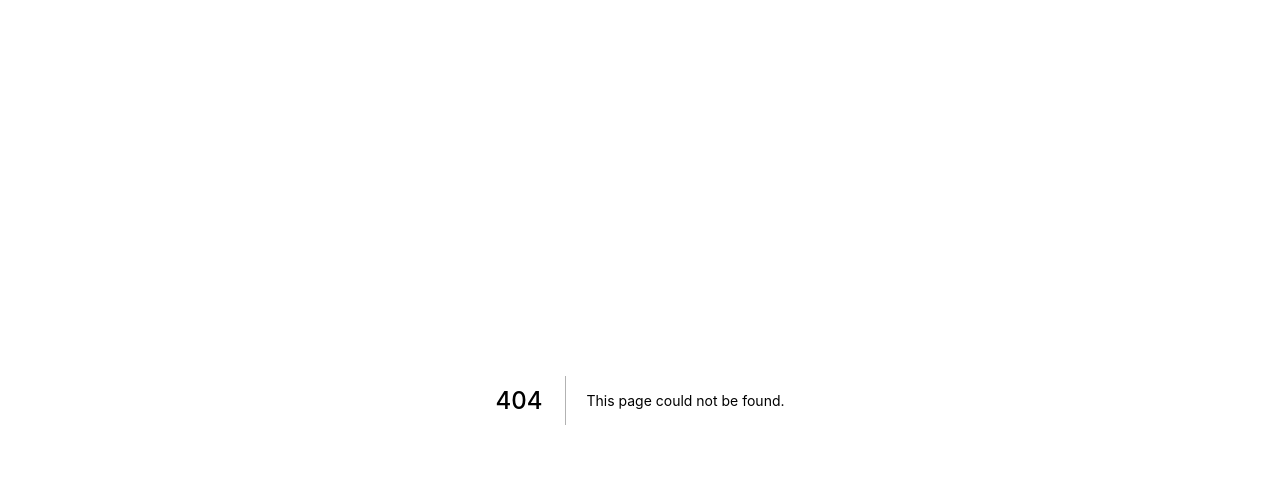
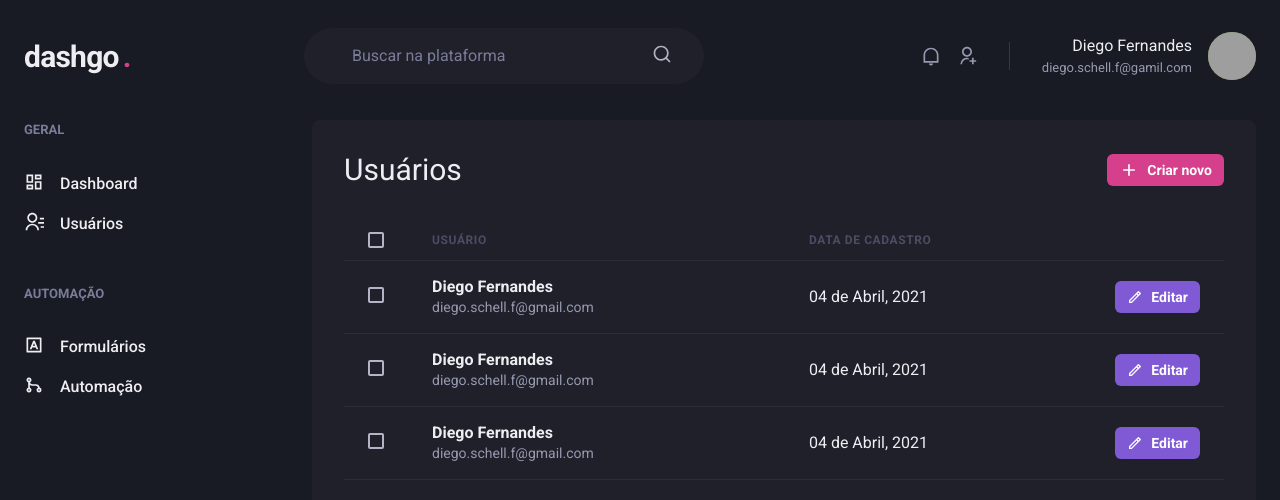
Before and after one commit to marciovz/ignite-reactjs-dashgo, a Next.js app: page /users in a window 1280 px wide. Before the commit this address had no page. Shown: the top 500 px of the page. Built offline with nearby package versions, Linux system fonts and the light colour scheme; grey boxes are pictures that could not be loaded.

Commit message:
Implementado a página de listagem de usuários

```diff
--- /dev/null
+++ b/src/pages/users/index.tsx
@@ -0,0 +1,124 @@
+import { Box, Flex, Heading, Button, Checkbox, Icon, Text, Table, Thead, Tr, Th, Tbody, Td }
+  from '@chakra-ui/react';
+import { RiAddLine, RiPencilLine } from 'react-icons/ri';
+
+import { Header } from '../../components/Header';
+import { Sidebar } from '../../components/Sidebar';
+
+
+export default function UserList() {
+  return (
+    <Box>
+      <Header />
+
+      <Flex w="100%" my="6" maxWidth={1480} mx="auto" px="6">
+        <Sidebar />
+
+        <Box flex="1" borderRadius={8}  bg="gray.800" p="8">
+          <Flex mb="8" justify="space-between" align="center" >
+            <Heading size="lg" fontWeight="normal">Usuários</Heading>
+
+            <Button
+              as="a"
+              size="sm"
+              fontSize="sm"
+              colorScheme="pink"
+              leftIcon={<Icon as={RiAddLine} fontSize="20" />}
+            >
+              Criar novo
+            </Button>
+          </Flex>
+
+          <Table colorScheme="whiteAlpha">
+            <Thead>
+              <Tr>
+                <Th px="6" color="gray.300" width="8">
+                  <Checkbox colorScheme="pink" />
+                </Th>
+                <Th>Usuário</Th>
+                <Th>Data de cadastro</Th>
+                <Th width="8"></Th>
+              </Tr>
+            </Thead>
+            <Tbody>
+              <Tr>
+                <Td px="6">
+                  <Checkbox colorScheme="pink" />
+                </Td>
+                <Td>
+                  <Box>
+                    <Text fontWeight="bold" >Diego Fernandes</Text>
+                    <Text fontSize="sm" color="gray.300">diego.schell.f@gmail.com</Text>
+                  </Box>
+                </Td>
+                <Td>04 de Abril, 2021</Td>
+                <Td>
+                  <Button
+                    as="a"
+                    size="sm"
+                    fontSize="sm"
+                    colorScheme="purple"
+                    leftIcon={<Icon as={RiPencilLine} fontSize="16" />}
+                  >
+                    Editar
+                  </Button>
+                </Td>
+              </Tr>
+
+              <Tr>
+                <Td px="6">
+                  <Checkbox colorScheme="pink" />
+                </Td>
+                <Td>
+                  <Box>
+                    <Text fontWeight="bold" >Diego Fernandes</Text>
+                    <Text fontSize="sm" color="gray.300">diego.schell.f@gmail.com</Text>
+                  </Box>
+                </Td>
+                <Td>04 de Abril, 2021</Td>
+                <Td>
+                  <Button
+                    as="a"
+                    size="sm"
+                    fontSize="sm"
+                    colorScheme="purple"
+                    leftIcon={<Icon as={RiPencilLine} fontSize="16" />}
+                  >
+                    Editar
+                  </Button>
+                </Td>
+              </Tr>
+
+              <Tr>
+                <Td px="6">
+                  <Checkbox colorScheme="pink" />
+                </Td>
+                <Td>
+                  <Box>
+                    <Text fontWeight="bold" >Diego Fernandes</Text>
+                    <Text fontSize="sm" color="gray.300">diego.schell.f@gmail.com</Text>
+                  </Box>
+                </Td>
+                <Td>04 de Abril, 2021</Td>
+                <Td>
+                  <Button
+                    as="a"
+                    size="sm"
+                    fontSize="sm"
+                    colorScheme="purple"
+                    leftIcon={<Icon as={RiPencilLine} fontSize="16" />}
+                  >
+                    Editar
+                  </Button>
+                </Td>
+              </Tr>
+
+            </Tbody>
+          </Table>
+
+        </Box>
+
+      </Flex>
+    </Box>
+  )
+}
```
